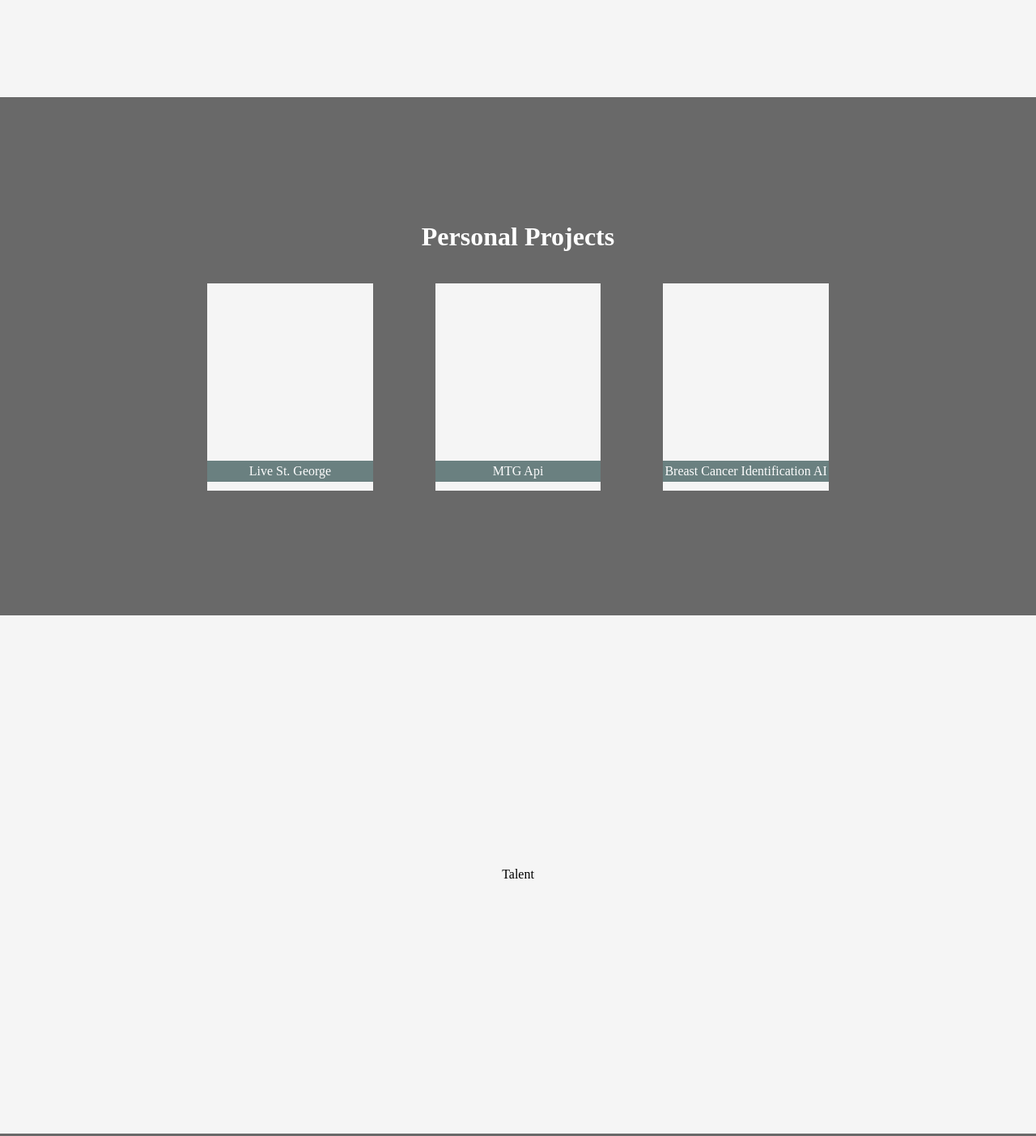
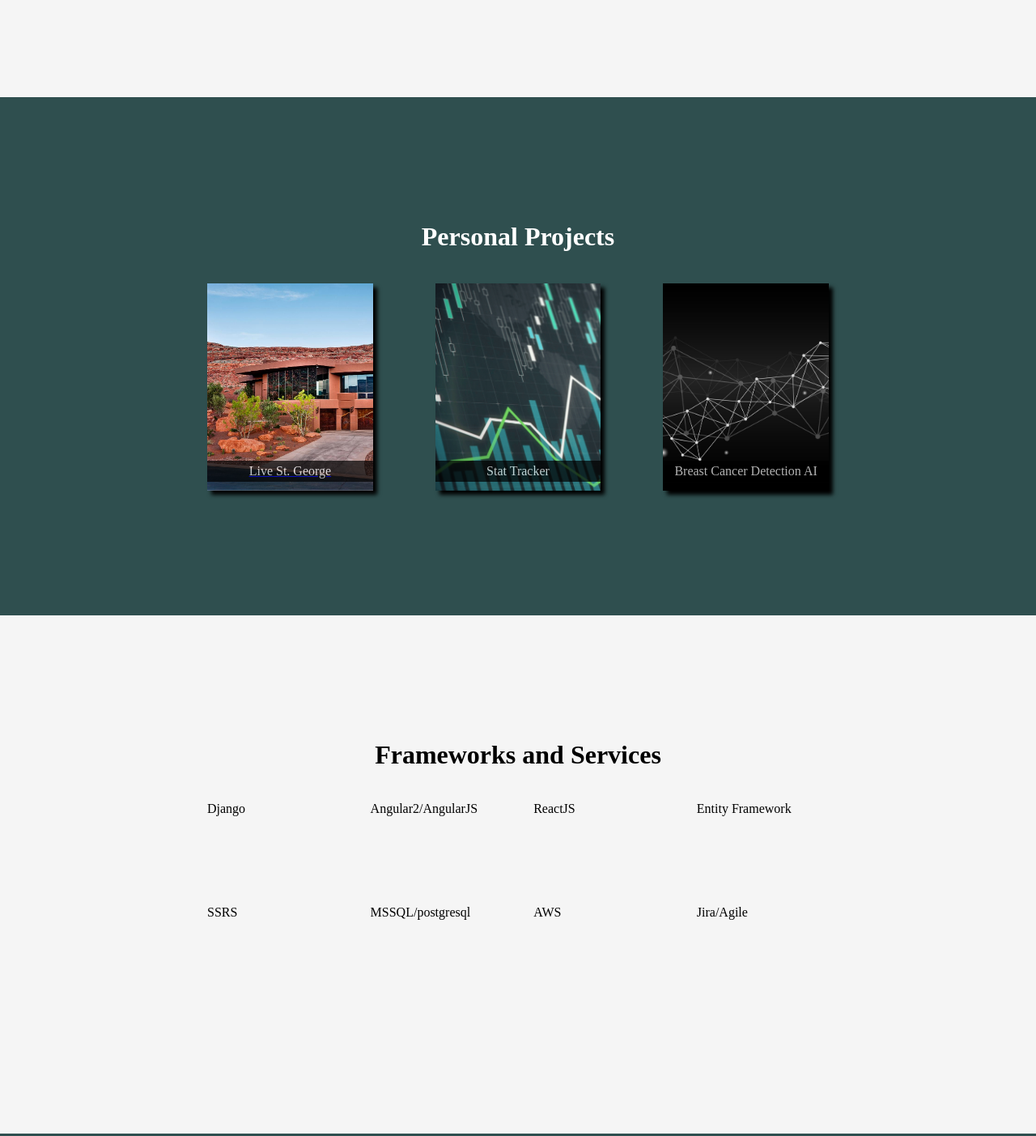
Before and after one commit to cashecollins/cashecollins.github.io, a plain HTML site: page index.html in a window 1280 px wide. Shown: the part 1320-2723 px from the top of the page at 81% size. Drawn offline with Linux system fonts and the light colour scheme.

Commit message:
added more assets and updated styling

```diff
--- a/css/styles.css
+++ b/css/styles.css
@@ -22,7 +22,7 @@ h1 {
     justify-content: center;
     align-items: center;
     height: 80vh;
-    background-color: dimgray;
+    background-color: darkslategray;
 }
 
 .cover {
@@ -64,10 +64,34 @@ h1 {
     align-items: flex-end;
     justify-content: center;
     background-color: whitesmoke;
+    box-shadow: 5px 5px 5px black;
+    cursor: pointer;
+}
+
+.project-cell:hover {
+    box-shadow: 5px 5px 5px #888888;
+}
+
+.live-stg {
+    background-image: url('assets/lsg-home.jpg');
+    background-repeat: no-repeat;
+    background-size: cover;
+}
+
+.neural-network {
+    background-image: url('assets/nueral-network.jpeg');
+    background-repeat: no-repeat;
+    background-size: cover;
+}
+
+.stat-tracker {
+    background-image: url('assets/stat-tracker.png');
+    background-repeat: no-repeat;
+    background-size: cover;
 }
 
 .project-cell-title {
-    background-color: darkslategray;
+    background-color: black;
     opacity: 70%;
     color: white;
     width: 100%;
@@ -79,3 +103,11 @@ h1 {
 .talent {
     background-color: whitesmoke;
 }
+
+.talent-container {
+    display: grid;
+    grid-template-columns: 1fr 1fr 1fr 1fr;
+    grid-column-gap: 5%;
+    width: 60%;
+    height: 40%;
+}
--- a/index.html
+++ b/index.html
@@ -36,15 +36,32 @@
     <div class="section projects">
         <h1>Personal Projects</h1>
         <div class="projects-container">
-            <div class="project-cell"><span class="project-cell-title">Live St. George</span></div>
-            <div class="project-cell"><span class="project-cell-title">MTG Api</span></div>
-            <div class="project-cell"><span class="project-cell-title">Breast Cancer Identification AI</span></div>
+            <a class="project-cell live-stg" href="https://livestg.com">
+                <span class="project-cell-title">Live St. George</span>
+            </a>
+            <div class="project-cell stat-tracker">
+                <span class="project-cell-title">Stat Tracker</span>
+            </div>
+            <div class="project-cell neural-network">
+                <span class="project-cell-title">Breast Cancer Detection AI</span>
+            </div>
         </div>
     </div>
 
 
     <div class="section talent">
-        Talent
+        <h1>Frameworks and Services</h1>
+        <div class="talent-container">
+            <div>Django</div>
+            <div>Angular2/AngularJS</div>
+            <div>ReactJS</div>
+            <div>Entity Framework</div>
+            <div>SSRS</div>
+            <div>MSSQL/postgresql</div>
+            <div>AWS</div>
+            <div>Jira/Agile</div>
+        </div>
+
     </div>
     <div class="section contact">
         Contact
```
Also changed, not shown: css/assets/logos/angular.svg (added), css/assets/logos/django.jpeg (added), css/assets/logos/django.svg (added), css/assets/logos/react.svg (added), css/assets/lsg-home.jpg (added), css/assets/nueral-network.jpeg (added), css/assets/stat-tracker.png (added).
